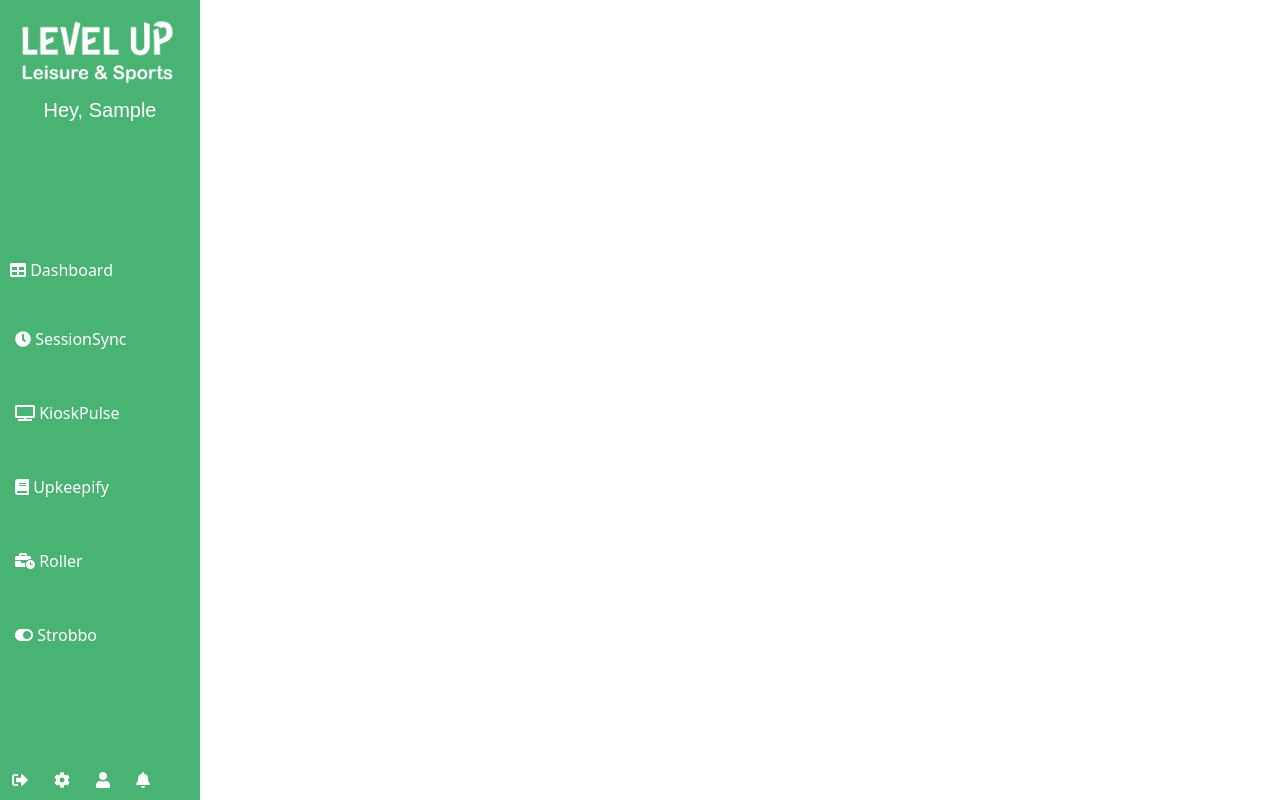
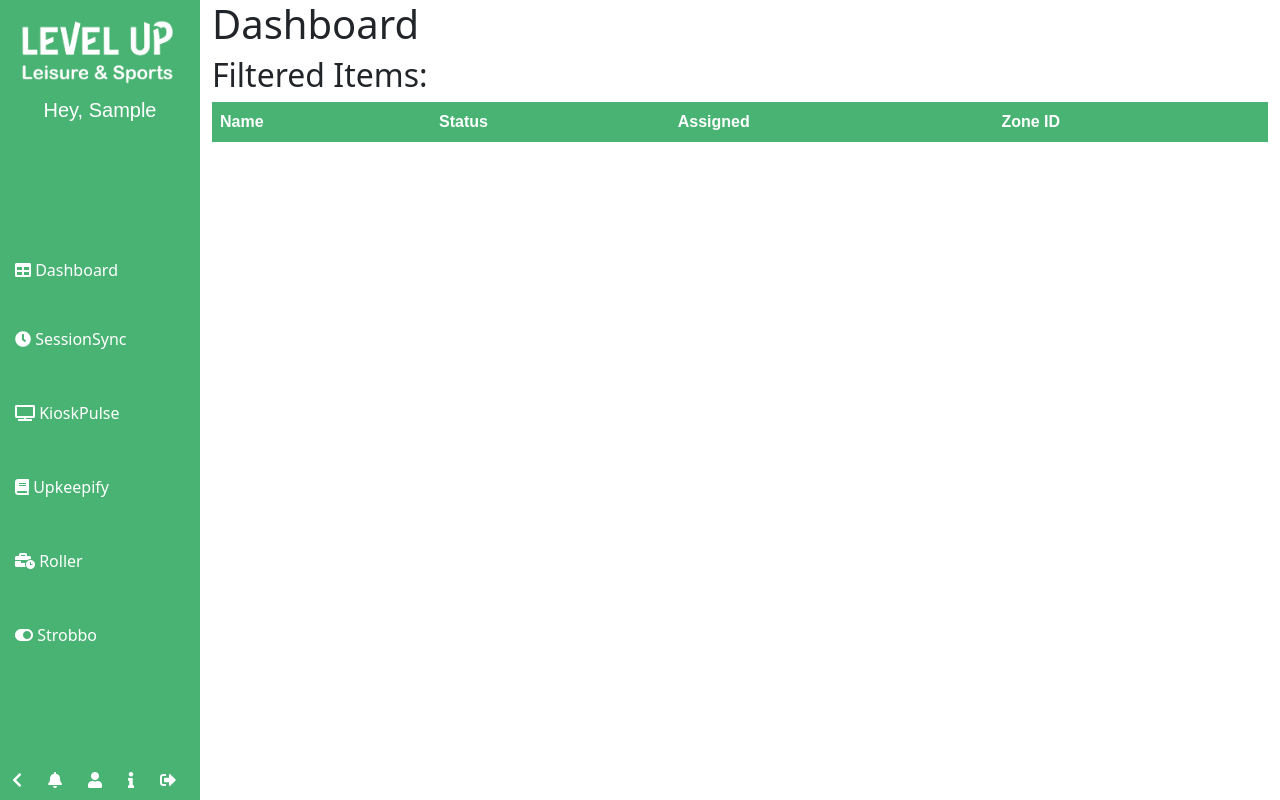
Before and after one commit to EliasDH-com/LevelUp_App, a PHP site: page /assets/pages/dashboard.php in a window 1280 px wide. Run offline with PHP 8.4, Linux system fonts and the light colour scheme; the visitor is signed in with stand-in values (Sample User, id 1); tables that the repository leaves empty or names only in its code hold one stand-in row (values such as "Sample post"); lists and menus that the app fills with data are empty.

Commit message:
Update Dashboard PhP DB

```diff
--- a/assets/css/dashboard-style.css
+++ b/assets/css/dashboard-style.css
@@ -5,11 +5,11 @@
  */
 
 body {
+    background-color: #e5e5e5;
     margin: 0;
     padding: 0;
     font-family: Arial, sans-serif;
 }
-
 
 /* Main Menu */
 nav ul {
@@ -24,14 +24,14 @@
 }
 
 a {
-    padding-left: 10px;
+    padding-left: 15px;
 }
 
 nav ul li a {
+    color: #ffffff;
     padding-top: 10px;
     padding-bottom: 10px;
     text-decoration: none;
-    color: #ffffff;
     display: block;
 }
 
@@ -53,7 +53,6 @@
 }
 /* Main Menu */
 
-
 /* Main Menu Top */
 .main-menu-top {
     width: 100%;
@@ -68,7 +67,6 @@
     text-transform: capitalize; /* Hoofdlettergebruik */
 }
 /* Main Menu Top */
-
 
 /* Main Menu Center */
 .has-submenu > a {
@@ -115,7 +113,6 @@
 }
 /* Main Menu Center */
 
-
 /* Main Menu Bottom */
 .main-menu-bottom {
     display: flex;
@@ -142,3 +139,57 @@
     transform: scale(1.30);
 }
 /* Main Menu Bottom */
+
+/* Main Menu Minimize */
+.navigation-bar {
+    transition: width 0.3s;
+}
+
+.navigation-bar.collapsed {
+    width: 40px;
+    overflow: hidden;
+}
+
+.navigation-bar.collapsed nav ul, .navigation-bar.collapsed .main-menu-top {
+    display: none; /* Verberg de navigatie-items, de bovenkant en de onderkant wanneer ingeklapt */
+}
+
+.collapsed .collapse-icon {
+    transform: rotate(180deg) !important;
+}
+/* Main Menu Minimize */
+
+/* Main */
+.main-content {
+    padding-left: 200px; /* Pas deze waarde aan op basis van de hoogte van je navigatiebalk */
+}
+/* Filtered Items */
+/* Algemene opmaak van de tabel */
+table {
+    width: 100%;
+    border-collapse: collapse;
+    font-family: Arial, sans-serif;
+}
+
+th {
+    background-color: #49b373;
+    color: #ffffff;
+    font-weight: bold;
+    text-align: left;
+    padding: 8px;
+}
+
+tr:nth-child(odd) {
+    background-color: #43a369;
+    color: #ffffff;
+}
+
+tr:nth-child(even) {
+    background-color: #3b915d;
+    color: #ffffff;
+}
+
+td {
+    padding: 8px;
+}
+/* Filtered Items */
--- /dev/null
+++ b/assets/js/dynamic -navigation-bar.js
@@ -0,0 +1,61 @@
+/**
+ * @author Elias De Hondt
+ * @see https://eliasdh.com
+ * @since 31/10/2023
+ */
+
+// Function to add the active class to the current page in the navigation bar and open the submenu
+document.addEventListener('DOMContentLoaded', function() {
+    const submenuItems = document.querySelectorAll('.has-submenu');
+    const collapseButton = document.getElementById('collapse-button');
+    const navigationBar = document.querySelector('.navigation-bar');
+
+    // Eventlistener voor collapse button
+    collapseButton.addEventListener('click', function(e) {
+        e.preventDefault();
+        navigationBar.classList.toggle('collapsed');
+        // Toggle de class 'collapsed' op de navigation-bar
+    });
+
+    // Eventlisteners voor submenu's
+    submenuItems.forEach(function(submenuItem) {
+        submenuItem.addEventListener('click', function(e) {
+            const submenu = submenuItem.querySelector('.submenu');
+            const isOpen = submenu.classList.contains('open');
+
+            if (isOpen) {
+                submenu.classList.remove('open');
+                submenu.style.maxHeight = null;
+            } else {
+                closeOtherSubmenus(submenuItem);
+                submenu.classList.add('open');
+                submenu.style.maxHeight = submenu.scrollHeight + 'px';
+            }
+        });
+    });
+
+    function closeOtherSubmenus(currentSubmenu) {
+        submenuItems.forEach(function(submenuItem) {
+            const submenu = submenuItem.querySelector('.submenu');
+            if (submenu !== currentSubmenu.querySelector('.submenu')) {
+                submenu.classList.remove('open');
+                submenu.style.maxHeight = null;
+            }
+        });
+    }
+});
+
+// Function to adjust the padding of the main content
+document.addEventListener('DOMContentLoaded', function() {
+    const navigationBar = document.querySelector('.navigation-bar');
+    const mainContent = document.querySelector('.main-content');
+
+    const collapseButton = document.getElementById('collapse-button');
+    collapseButton.addEventListener('click', function() {
+        if (navigationBar.classList.contains('collapsed')) {
+            mainContent.style.paddingLeft = '1px'; // Aanpassen naar de breedte van de ingeklapte navigatiebalk
+        } else {
+            mainContent.style.paddingLeft = '200px'; // Aanpassen naar de breedte van de uitgeklapte navigatiebalk
+        }
+    });
+});
--- a/assets/js/submenu-navigation.js
+++ /dev/null
@@ -1,35 +0,0 @@
-/**
- * @author Elias De Hondt
- * @see https://eliasdh.com
- * @since 31/10/2023
- */
-
-document.addEventListener('DOMContentLoaded', function() {
-    const submenuItems = document.querySelectorAll('.has-submenu');
-
-    submenuItems.forEach(function(submenuItem) {
-        submenuItem.addEventListener('click', function(e) {
-            const submenu = submenuItem.querySelector('.submenu');
-            const isOpen = submenu.classList.contains('open');
-
-            if (isOpen) {
-                submenu.classList.remove('open');
-                submenu.style.maxHeight = null;
-            } else {
-                closeOtherSubmenus(submenuItem);
-                submenu.classList.add('open');
-                submenu.style.maxHeight = submenu.scrollHeight + 'px';
-            }
-        });
-    });
-
-    function closeOtherSubmenus(currentSubmenu) {
-        submenuItems.forEach(function(submenuItem) {
-            const submenu = submenuItem.querySelector('.submenu');
-            if (submenu !== currentSubmenu.querySelector('.submenu')) {
-                submenu.classList.remove('open');
-                submenu.style.maxHeight = null;
-            }
-        });
-    }
-});
--- a/assets/pages/dashboard.php
+++ b/assets/pages/dashboard.php
@@ -22,6 +22,7 @@
 $zonesQuery = $conn->query("SELECT * FROM zone WHERE zone_id IN (SELECT zone_id FROM user_location WHERE user_id = $user_id)");
 $locationsQuery = $conn->query("SELECT * FROM location WHERE location_id IN (SELECT location_id FROM user_location WHERE user_id = $user_id)");
 $itemsQuery = $conn->query("SELECT * FROM item WHERE item_id IN (SELECT item_id FROM item WHERE assigned = $user_id)");
+
 ?>
 <!--PHP-->
 <!--HTML-->
@@ -96,16 +97,63 @@
                     </ul>
                 </nav>
                 <div class="main-menu-bottom">
+                    <a href="#" id="collapse-button" class="collapse-icon"><i class="fas fa-chevron-left"></i></a>
+                    <a href=""><i class="fas fa-bell"></i></a>
+                    <a href=""><i class="fas fa-user"></i></a>
+                    <a href=""><i class="fas fa-info"></i></a>
                     <a href="/login.php"><i class="fas fa-sign-out-alt"></i></a>
-                    <a href="/settings.php"><i class="fas fa-cog"></i></a>
-                    <a href="/profile.php"><i class="fas fa-user"></i></a>
-                    <a href="/profile.php"><i class="fas fa-bell"></i></a>
                 </div>
             </div>
         </header>
+        <main class="main-content">
+            <div class="container">
+                <div class="row">
+                    <div class="col">
+                        <h1>Dashboard</h1>
+                        <h2>Filtered Items:</h2>
+                        <table>
+                            <tr>
+                                <th>Name</th>
+                                <th>Status</th>
+                                <th>Assigned</th>
+                                <th>Zone ID</th>
+                            </tr>
+                            <?php // Fetch and display items in a table
+                            while ($item = $itemsQuery->fetch_assoc()) {
+                                echo '<tr>';
+                                echo '<td>' . $item['name'] . '</td>';
+
+                                // Display the status
+                                if ($item['status'] == 0) echo '<td>Not completed</td>';
+                                elseif ($item['status'] == 1) echo '<td>Completed</td>';
+                                else echo '<td>Status Unknown</td>';
+
+                                // Search for the corresponding user for the assigned task
+                                $userQuery = $conn->query("SELECT username FROM users WHERE user_id = " . $item['assigned']);
+
+                                if ($userQuery && $userQuery->num_rows > 0) {
+                                    $user = $userQuery->fetch_assoc();
+                                    echo '<td>' . ucfirst($user['username']) . '</td>'; // To uppercase
+                                } else echo '<td>User not found</td>';
+
+                                $zoneQuery = $conn->query("SELECT name FROM zone WHERE zone_id = " . $item['zone_id']);
+
+                                if ($zoneQuery && $zoneQuery->num_rows > 0) {
+                                    $zone = $zoneQuery->fetch_assoc();
+                                    echo '<td>' . ucfirst($zone['name']) . '</td>'; // To uppercase
+                                } else echo '<td>Zone not found</td>';
+
+                                echo '</tr>';
+                            }
+                            ?>
+                        </table>
+                    </div>
+                </div>
+            </div>
+        </main>
     </body>
     <!--JS-->
-    <script src="/assets/js/submenu-navigation.js"></script>
+    <script src="/assets/js/dynamic -navigation-bar.js"></script>
     <!--JS-->
 </html>
 <!--HTML-->
```
